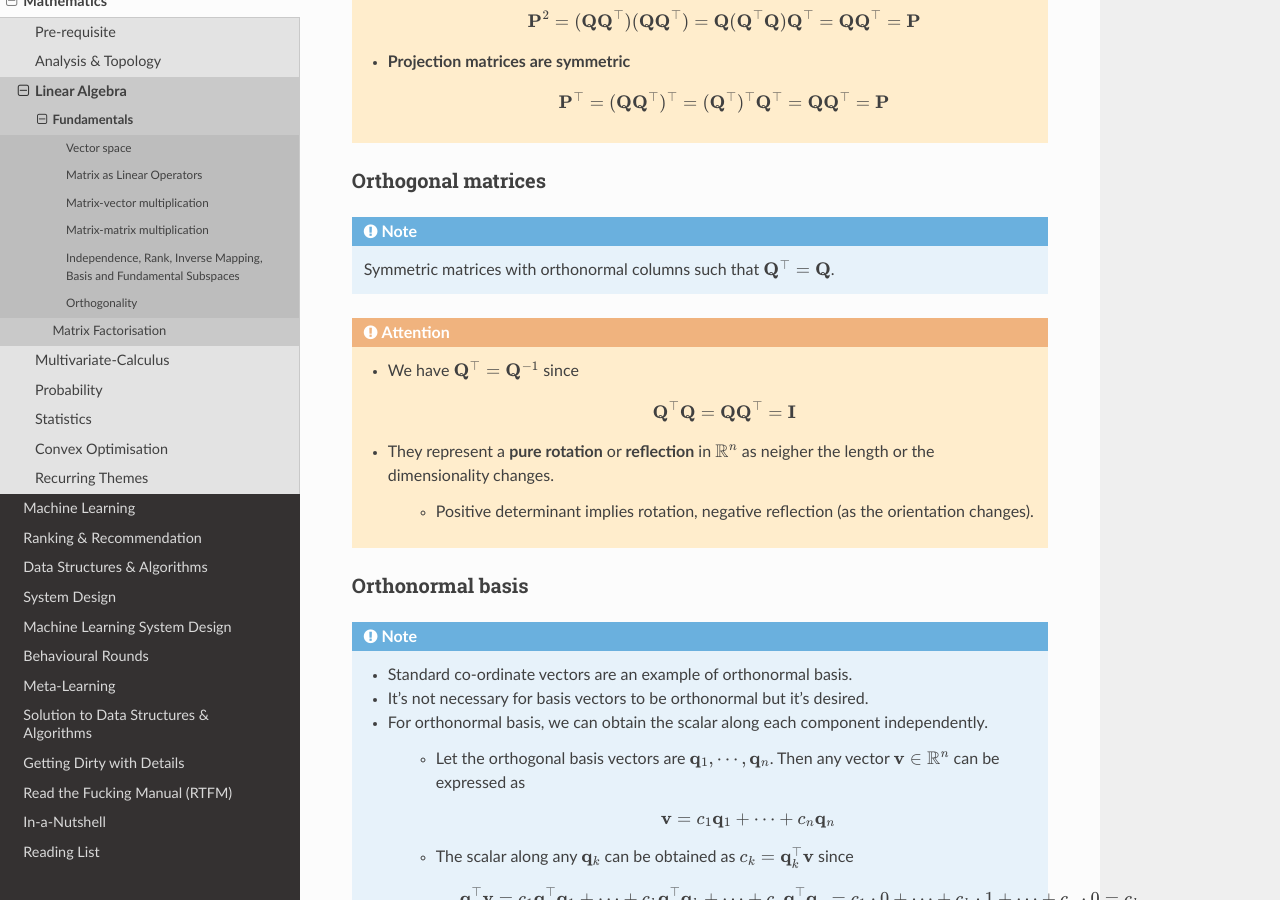
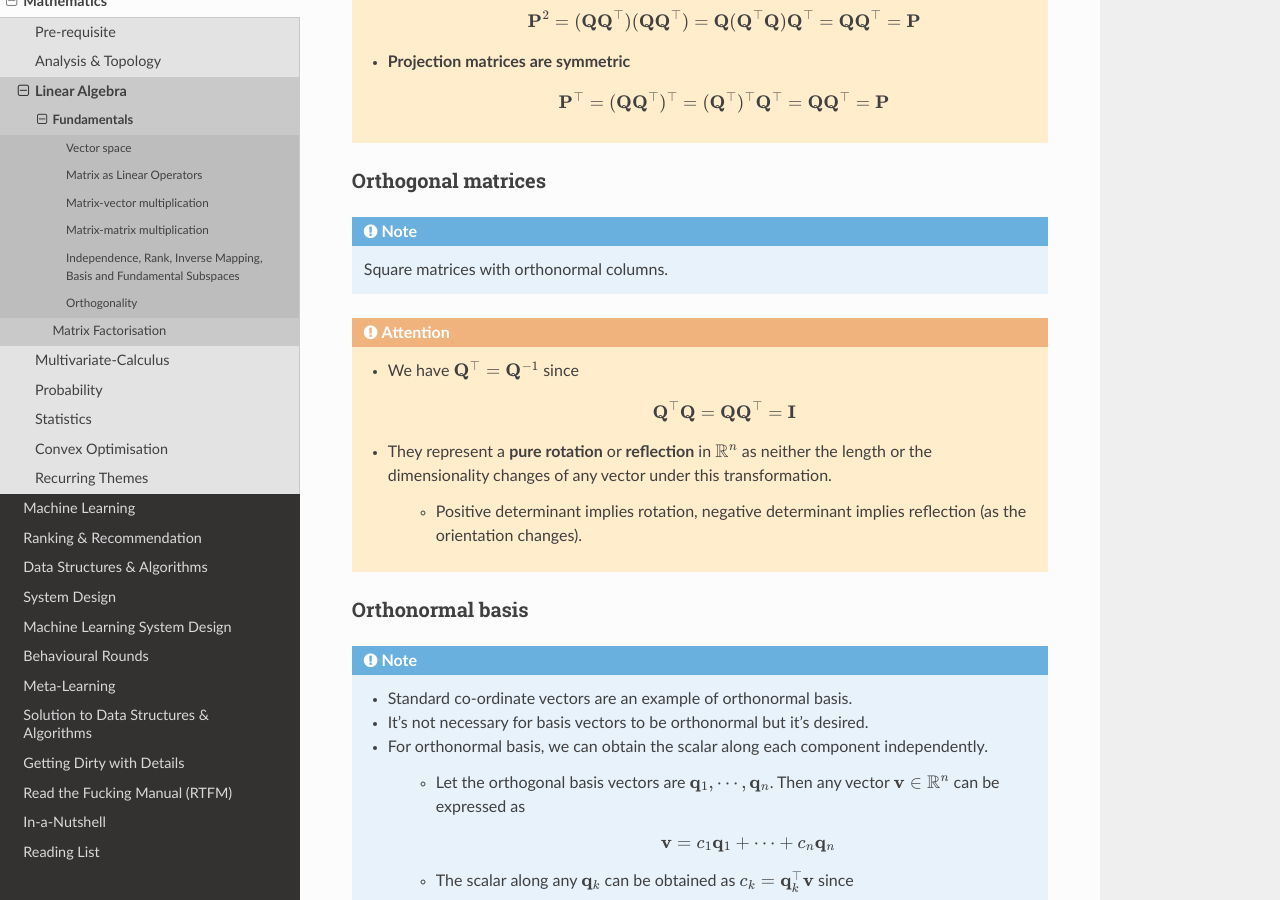
Before and after one commit to uselesstechjunks/leetcode, a Sphinx documentation site: the page built from docs/source/math/linalg/funda.rst, in a window 1280 px wide and 900 px high, scrolled down 6345 px. Built offline with Sphinx 7.4.7 and the Read the Docs theme 2.0.0, drawn with Linux system fonts in a browser that asks for light colours.

Commit message:
Update funda.rst

```diff
--- a/docs/source/math/linalg/funda.rst
+++ b/docs/source/math/linalg/funda.rst
@@ -212,15 +212,15 @@ Projection matrices
 Orthogonal matrices
 ================================================================================
 .. note::
-	Symmetric matrices with orthonormal columns such that :math:`\mathbf{Q}^\top=\mathbf{Q}`.
+	Square matrices with orthonormal columns.
 
 .. attention::
 	* We have :math:`\mathbf{Q}^\top=\mathbf{Q}^{-1}` since
 
 		.. math:: \mathbf{Q}^\top\mathbf{Q}=\mathbf{Q}\mathbf{Q}^\top=\mathbf{I}
-	* They represent a **pure rotation** or **reflection** in :math:`\mathbb{R}^n` as neigher the length or the dimensionality changes.
+	* They represent a **pure rotation** or **reflection** in :math:`\mathbb{R}^n` as neither the length or the dimensionality changes of any vector under this transformation.
 
-		* Positive determinant implies rotation, negative reflection (as the orientation changes).
+		* Positive determinant implies rotation, negative determinant implies reflection (as the orientation changes).
 
 Orthonormal basis
 ================================================================================
```
